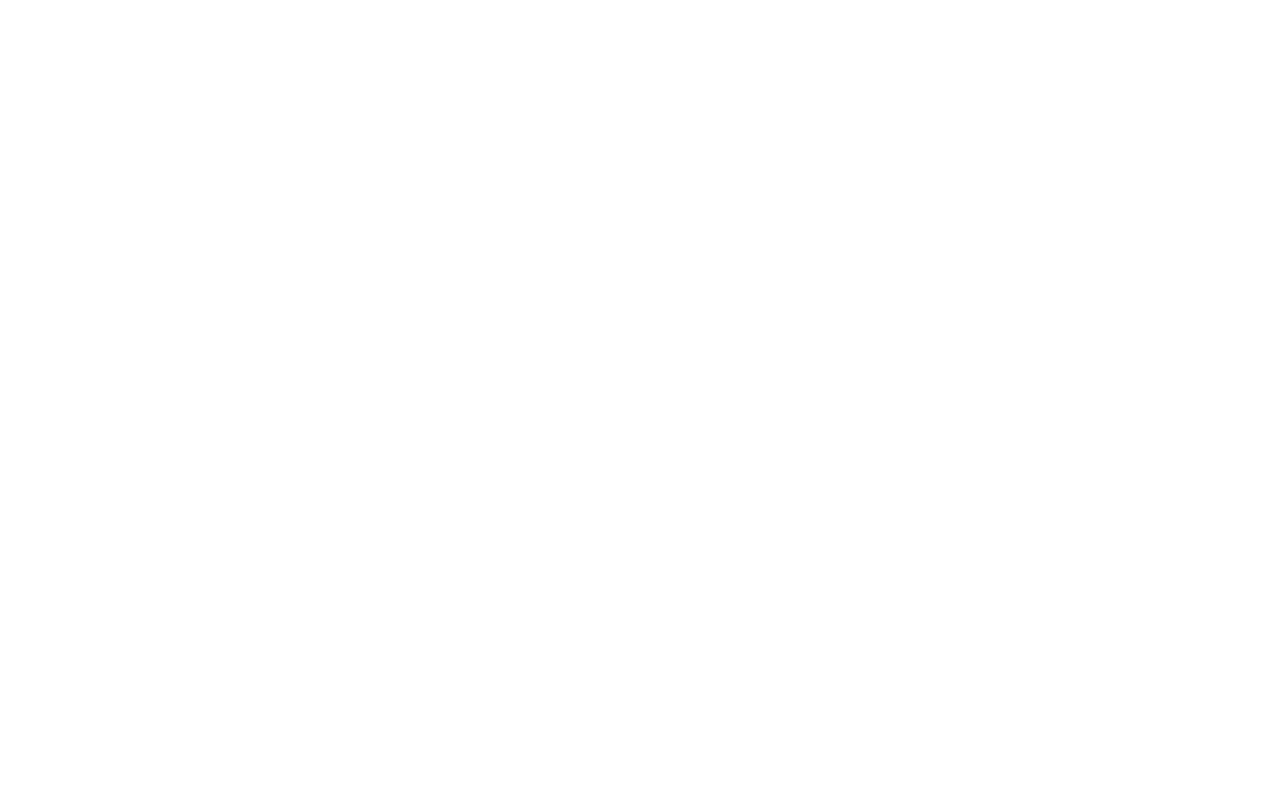
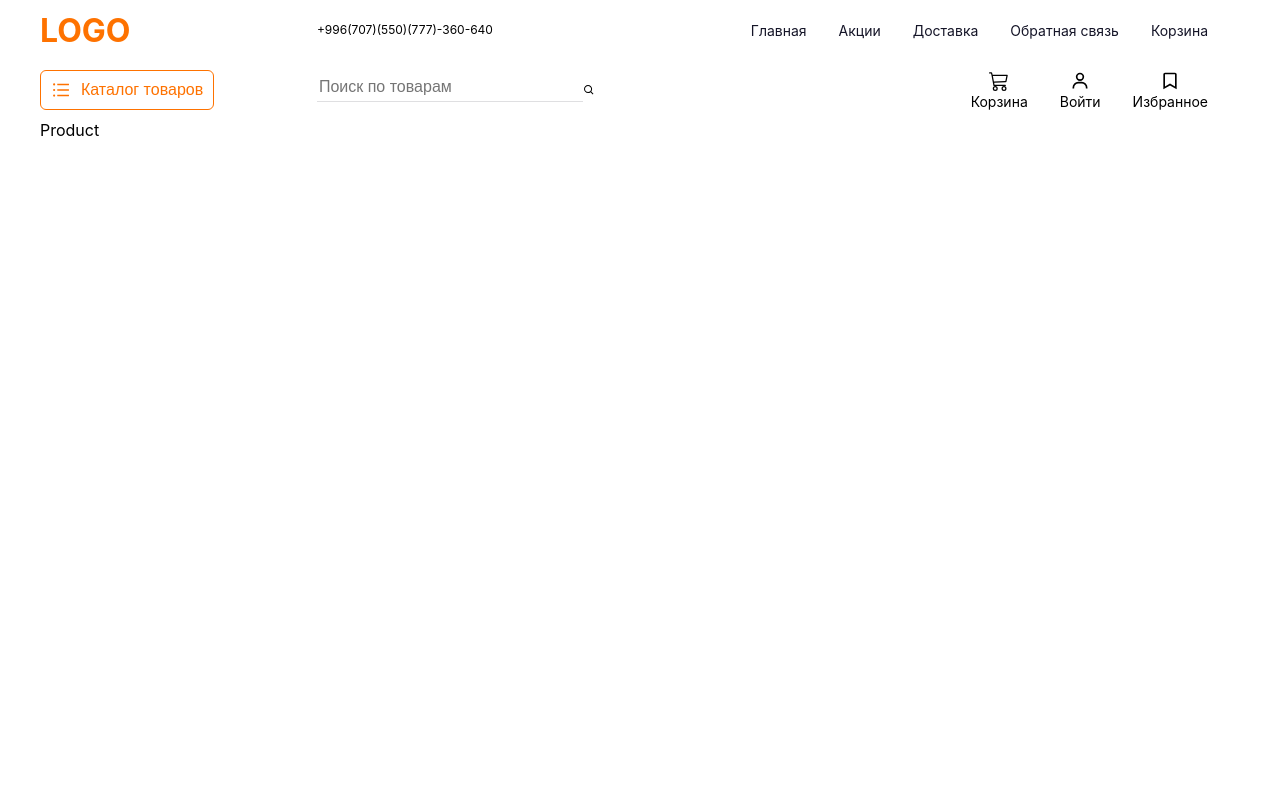
Before and after one commit to OmurbekArykbaev/electronic-equipment-shop, a React (Create React App) app: page /product/12 in a window 1280 px wide. Before the commit this address had no page. Shown: the top 800 px of the page. Built offline with nearby package versions, Linux system fonts and the light colour scheme.

Commit message:
Add new ProductPage

```diff
--- a/src/App.js
+++ b/src/App.js
@@ -1,15 +1,14 @@
 import { BrowserRouter as Router, Routes, Route } from "react-router-dom"
 import Layout from "./components/Layout/Layout.jsx"
-import Cart from "./pages/CartPage/Cart.jsx"
-import HomePage from "./pages/HomePage/HomePage"
-
+import { Cart, Home, Product } from "./pages/"
 function App() {
   return (
     <Router>
       <Routes>
         <Route path="/" element={<Layout />}>
-          <Route path="/" element={<HomePage />} />
+          <Route path="/" element={<Home />} />
           <Route path="/cart" element={<Cart />} />
+          <Route path="/product/:id" element={<Product />} />
         </Route>
       </Routes>
     </Router>
--- a/src/components/ui/Button/Button.module.css
+++ b/src/components/ui/Button/Button.module.css
@@ -16,8 +16,8 @@
 
   cursor: pointer;
 }
-
 .btn > svg {
+  color: var(--color-prim);
   margin-right: 10px;
 }
 
@@ -25,6 +25,7 @@
   background-color: var(--color-prim);
   color: #fff;
 }
+
 .btn:active {
   opacity: 0.7;
 }
--- a/src/components/ui/Card/Card.jsx
+++ b/src/components/ui/Card/Card.jsx
@@ -8,7 +8,7 @@
   const product = data[0]
   return (
     <div className={styles.card}>
-      <Link to="/">
+      <Link to="/product/12">
         <div className={styles.wrapper}>
           <div className={styles.content}>
             <img src="https://items.s1.citilink.ru/1740219_v01_b.jpg" alt="" />
--- a/src/components/ui/Card/Card.module.css
+++ b/src/components/ui/Card/Card.module.css
@@ -1,7 +1,12 @@
 .card {
   max-width: 300px;
+  border-radius: 0.3rem;
+  transition: all 0.3s ease;
+}
 
-  border-radius: 0.3rem;
+.card:hover {
+  box-shadow: inset 0 0 0 2px rgb(255, 255, 255),
+    0.3em 0.3em 1em rgba(0, 0, 0, 0.3);
 }
 .wrapper {
   display: flex;
@@ -32,6 +37,7 @@
 .control {
   width: 100%;
   display: grid;
+  align-items: center;
   grid-template-columns: 2fr 1fr;
 
   margin-top: 3rem;
@@ -45,6 +51,7 @@
 
 .btns {
   display: flex;
+  align-items: center;
   justify-content: space-between;
 }
 
--- a/src/index.css
+++ b/src/index.css
@@ -28,4 +28,6 @@
   /* todo */
   --color-prim: #fe7200;
   --color-dark: #151528;
+  --shadow: inset 0 0 0 2px rgb(255, 255, 255),
+    0.3em 0.3em 1em rgba(0, 0, 0, 0.3);
 }
--- a/src/pages/HomePage/HomePage.jsx
+++ b/src/pages/Home/Home.jsx
@@ -1,7 +1,7 @@
 import React from "react"
 import { Banner } from "../../components"
 import Card from "../../components/ui/Card/Card"
-import styles from "./HomePage.module.css"
+import styles from "./Home.module.css"
 
 const HomePage = () => {
   return (
--- /dev/null
+++ b/src/pages/Product/Product.jsx
@@ -0,0 +1,8 @@
+import React from "react"
+import styles from "./Product.module.css"
+
+const Product = () => {
+  return <section>Product</section>
+}
+
+export default Product
--- /dev/null
+++ b/src/pages/index.js
@@ -0,0 +1,5 @@
+import Cart from "./Cart/Cart"
+import Home from "./Home/Home"
+import Product from "./Product/Product"
+
+export { Cart, Home, Product }
```
Also changed, not shown: src/pages/Cart/Cart.jsx (renamed from src/pages/CartPage/Cart.jsx), src/pages/Cart/Cart.module.css (added), src/pages/Home/Home.module.css (renamed from src/pages/HomePage/HomePage.module.css), src/pages/Product/Product.module.css (added).
